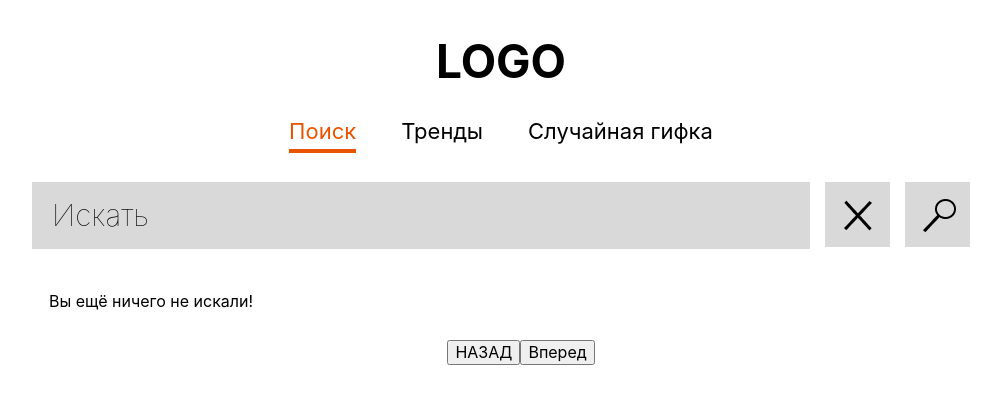
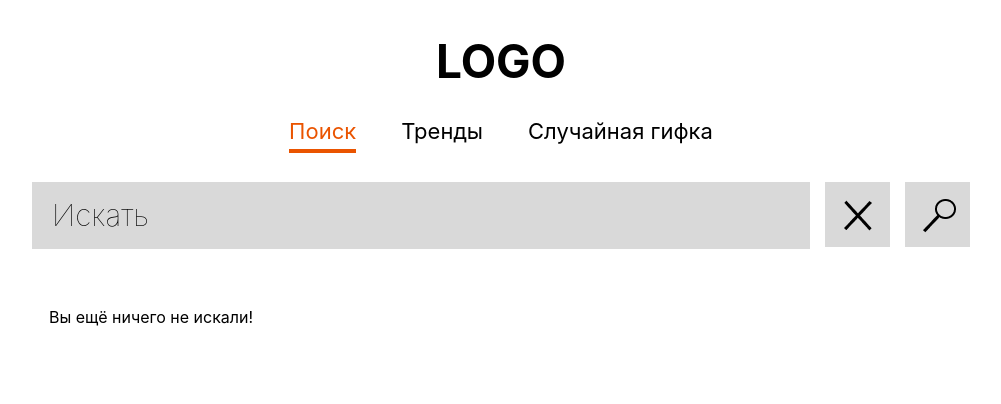
Before and after one commit to elicrock/gilphy-contest-yandex, a React (Create React App) app: page / in a window 1280 px wide. Shown: the top 404 px of the page, without its empty margins (139-1140 px from the left). Built offline with nearby package versions, Linux system fonts and the light colour scheme.

Commit message:
Refactoring pagination Search and Trends

```diff
--- a/src/App.js
+++ b/src/App.js
@@ -7,7 +7,6 @@ import Search from './components/Search.jsx';
 import Trends from './components/Trends.jsx';
 import RandomGif from './components/RandomGif';
 import PageNotFound from './components/UI/page-not-found/PageNotFound';
-import Pagination from './components/UI/pagination/Pagination';
 
 function App() {
   const [searchQuery, setSearchQuery] = useState('');
@@ -21,28 +20,18 @@ function App() {
   const navigate = useNavigate();
   const location = useLocation();
 
-  function handlePrevPage() {
-    if (currentPage > 1) {
-      changePage(currentPage - 1);
-    }
+  function changePage(page) {
+    setIsSubmited(true);
+    setCurrentPage(page);
+    // handlePageClick(page);
+    navigate(`?page=${page}`, { replace: true });
   }
 
-  function handleNextPage() {
-    if (currentPage < totalPages) {
-      changePage(currentPage + 1);
-    }
-  }
-
-  function changePage(page) {
-    setCurrentPage(page);
-    handlePageClick(page);
-  }
-
-  function handlePageClick(pageNumber) {
-    setIsSubmited(true);
-    setCurrentPage(pageNumber);
-    navigate(`?page=${pageNumber}`, { replace: true });
-  }
+  // function handlePageClick(pageNumber) {
+  //   setIsSubmited(true);
+  //   setCurrentPage(pageNumber);
+  //   navigate(`?page=${pageNumber}`, { replace: true });
+  // }
 
   const getPageCount = (totalCount, limit = 9) => {
     const totalPages = Math.ceil(totalCount / limit);
@@ -122,7 +111,6 @@ function App() {
         <Route
           path='/'
           element={
-            <>
               <Search
                 cards={cards}
                 isSubmited={isSubmited}
@@ -132,30 +120,22 @@ function App() {
                 searchQuery={searchQuery}
                 onSearch={handleSearch}
                 currentPage={currentPage}
+                changePage={changePage}
+                totalPages={totalPages}
               />
-              <Pagination
-                currentPage={currentPage}
-                onPageChange={changePage}
-                totalPages={totalPages}
-                handleClickDown={handlePrevPage}
-                handleClickGo={handleNextPage}
-              />
-            </>
           }
         />
         <Route
           path='/trends'
           element={
-            <>
-              <Trends cards={trends} onTrends={handleTrends} isSubmited={isSubmited} currentPage={currentPage} />
-              <Pagination
+              <Trends
+                cards={trends}
+                onTrends={handleTrends}
+                isSubmited={isSubmited}
                 currentPage={currentPage}
-                onPageChange={changePage}
+                changePage={changePage}
                 totalPages={totalPages}
-                handleClickDown={handlePrevPage}
-                handleClickGo={handleNextPage}
               />
-            </>
           }
         />
         <Route
--- a/src/components/Search.jsx
+++ b/src/components/Search.jsx
@@ -5,6 +5,7 @@ import Input from './UI/input/Input';
 import Button from './UI/button/Button';
 import Card from './Card';
 import Header from './Header';
+import Pagination from './UI/pagination/Pagination';
 
 import Loader from './UI/loader/Loader';
 
@@ -16,7 +17,9 @@ function Search({
   handleSubmit,
   searchQuery,
   onSearch,
-  currentPage
+  currentPage,
+  changePage,
+  totalPages,
 }) {
 
   useEffect(() => {
@@ -48,15 +51,24 @@ function Search({
           {isSubmited ? (
             <Loader />
           ) : (
-            <ul className='elements__list'>
-              {searchQuery
-                ? cards.map((card) => (
+            searchQuery ? (
+              <ul className='elements__list'>
+                {cards.map((card) => (
                   <Card key={card.id} card={card} size={''} />
-                ))
-                : 'Вы ещё ничего не искали!'}
-            </ul>
+                ))}
+              </ul>
+            ) : (
+              <p className='elements__note'>Вы ещё ничего не искали!</p>
+            )
           )}
         </section>
+        {cards.length > 0 && (
+          <Pagination
+            currentPage={currentPage}
+            onPageChange={changePage}
+            totalPages={totalPages}
+          />
+        )}
       </main>
     </>
   );
--- a/src/components/Trends.jsx
+++ b/src/components/Trends.jsx
@@ -1,9 +1,10 @@
 import React, { useEffect } from 'react';
 import Card from './Card';
 import Header from './Header';
+import Pagination from './UI/pagination/Pagination';
 import Loader from './UI/loader/Loader';
 
-function Trends({ cards, onTrends, isSubmited, currentPage }) {
+function Trends({ cards, onTrends, isSubmited, currentPage, changePage, totalPages }) {
   useEffect(() => {
     onTrends(currentPage);
 
@@ -25,6 +26,11 @@ function Trends({ cards, onTrends, isSubmited, currentPage }) {
             </ul>
           )}
         </section>
+        <Pagination
+          currentPage={currentPage}
+          onPageChange={changePage}
+          totalPages={totalPages}
+        />
       </main>
     </>
   );
--- a/src/components/UI/pagination/Pagination.jsx
+++ b/src/components/UI/pagination/Pagination.jsx
@@ -1,16 +1,29 @@
 import React from 'react';
 
-function Pagination({ currentPage, totalPages, onPageChange, handleClickGo, handleClickDown }) {
+function Pagination({ currentPage, totalPages, onPageChange }) {
   const pageNumbers = [];
 
   for (let i = 1; i <= totalPages; i++) {
     pageNumbers.push(i);
   }
 
+  function handlePrevPage() {
+    if (currentPage > 1) {
+      onPageChange(currentPage - 1);
+    }
+  }
+
+  function handleNextPage() {
+    if (currentPage < totalPages) {
+      onPageChange(currentPage + 1);
+    }
+  }
+
+
   return (
     <>
       <ul className='pagination'>
-        <button onClick={handleClickDown}>НАЗАД</button>
+        <button onClick={handlePrevPage}>НАЗАД</button>
         {pageNumbers.map((pageNumber) => (
           <li
             key={pageNumber}
@@ -22,7 +35,7 @@ function Pagination({ currentPage, totalPages, onPageChange, handleClickGo, hand
             {pageNumber}
           </li>
         ))}
-        <button onClick={handleClickGo}>Вперед</button>
+        <button onClick={handleNextPage}>Вперед</button>
       </ul>
     </>
   );
```
